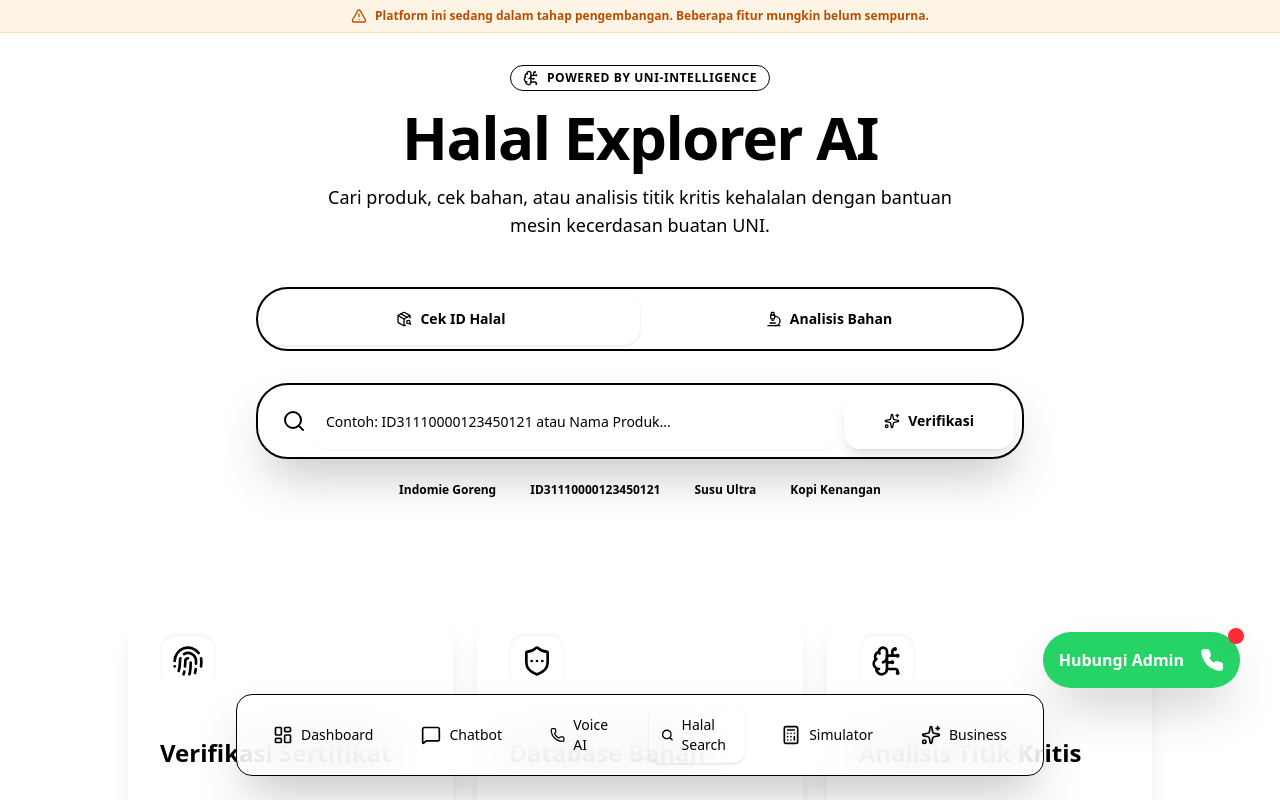
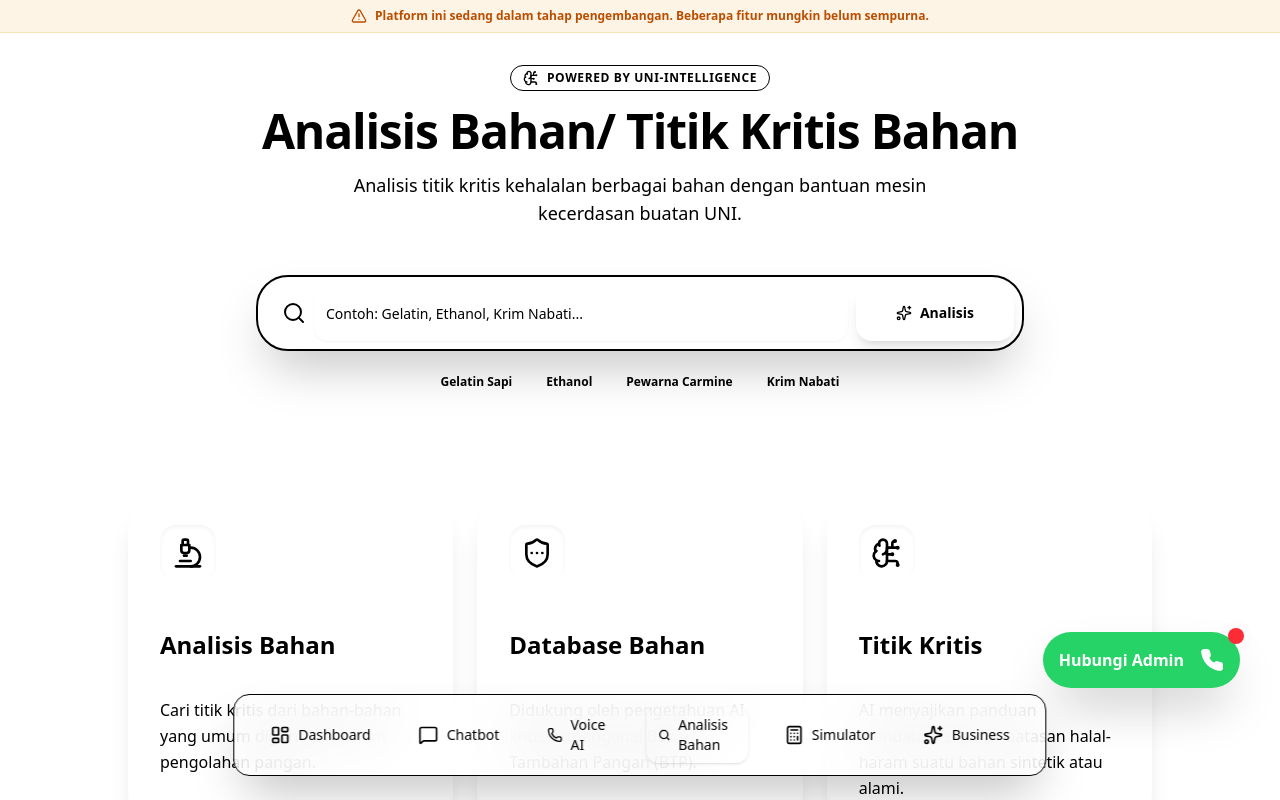
Before and after one commit to ratakiri-dot/aicenter, a Next.js app: page /search in a window 1280 px wide. Shown: the top 800 px of the page. Built offline with nearby package versions, Linux system fonts and the light colour scheme.

Commit message:
refactor: rename search to analisis bahan and remove id check

```diff
--- a/src/app/search/page.tsx
+++ b/src/app/search/page.tsx
@@ -2,26 +2,16 @@
 
 import { useState } from "react";
 import { Card, CardContent } from "@/components/ui/card";
-import { Tabs, TabsContent, TabsList, TabsTrigger } from "@/components/ui/tabs";
-import { Search, Sparkles, CheckCircle2, XCircle, AlertTriangle, Fingerprint, BrainCircuit, History, ShieldEllipsis, PackageSearch, Microscope, Calendar } from "lucide-react";
+import { Search, Sparkles, CheckCircle2, AlertTriangle, BrainCircuit, History, ShieldEllipsis, Microscope, Calendar } from "lucide-react";
 import { Input } from "@/components/ui/input";
 import { Button } from "@/components/ui/button";
 import { cn } from "@/lib/utils";
-
-// Mock AI Knowledge Base
-const AI_KNOWLEDGE = [
-    { type: "product", id: "ID31110000123450121", name: "Susu UHT Full Cream", producer: "PT Ultra Jaya", status: "halal", analysis: "Produk ini telah melalui validasi sistem SIHALAL dengan status aktif. Komposisi susu segar dan penstabil nabati terverifikasi halal." },
-    { type: "material", name: "Gelatin Sapi", status: "halal", analysis: "Berdasarkan Fatwa MUI, gelatin sapi halal selama berasal dari penyembelihan secara syar'i. Produk ini umumnya aman jika sudah bersertifikat." },
-    { type: "material", name: "Ethanol", status: "warning", analysis: "Analisis AI menunjukkan sumber ethanol menentukan kehalalan. Jika berasal dari industri non-khamr (sintetik) hukumnya mubah dalam kadar tertentu." },
-    { type: "material", name: "Carmine (E120)", status: "halal", analysis: "Pewarna merah dari serangga Cochineal. MUI telah memfatwakan halal (Fatwa No. 33 Tahun 2011)." },
-];
 
 export default function SearchPage() {
     const [query, setQuery] = useState("");
     const [isSearching, setIsSearching] = useState(false);
     const [result, setResult] = useState<any>(null);
     const [error, setError] = useState<string | null>(null);
-    const [activeTab, setActiveTab] = useState("id-check");
 
     const handleSearch = async () => {
         if (!query) return;
@@ -33,7 +23,7 @@ export default function SearchPage() {
             const res = await fetch("/api/ai/analyze", {
                 method: "POST",
                 headers: { "Content-Type": "application/json" },
-                body: JSON.stringify({ query, mode: activeTab }),
+                body: JSON.stringify({ query, mode: "analyze" }),
             });
             const data = await res.json();
 
@@ -60,46 +50,34 @@ export default function SearchPage() {
                     <BrainCircuit className="w-4 h-4" />
                     Powered by UNI-Intelligence
                 </div>
-                <h1 className="text-4xl md:text-6xl font-black tracking-tight text-primary">
-                    Halal Explorer <span className="text-secondary">AI</span>
+                <h1 className="text-4xl md:text-5xl font-black tracking-tight text-primary">
+                    Analisis Bahan/ <span className="text-secondary">Titik Kritis Bahan</span>
                 </h1>
                 <p className="text-muted-foreground text-lg max-w-2xl mx-auto">
-                    Cari produk, cek bahan, atau analisis titik kritis kehalalan dengan bantuan mesin kecerdasan buatan UNI.
+                    Analisis titik kritis kehalalan berbagai bahan dengan bantuan mesin kecerdasan buatan UNI.
                 </p>
             </div>
 
-            {/* Smart Search Tabs */}
-            <Tabs defaultValue="id-check" className="w-full max-w-3xl mx-auto" onValueChange={setActiveTab}>
-                <TabsList className="grid w-full grid-cols-2 h-16 bg-white dark:bg-card border-2 border-primary/10 rounded-[2rem] p-1 mb-6">
-                    <TabsTrigger value="id-check" className="rounded-2xl data-[state=active]:bg-primary data-[state=active]:text-primary-foreground font-bold flex items-center gap-2">
-                        <PackageSearch className="w-5 h-5" />
-                        Cek ID Halal
-                    </TabsTrigger>
-                    <TabsTrigger value="analyze" className="rounded-2xl data-[state=active]:bg-secondary data-[state=active]:text-secondary-foreground font-bold flex items-center gap-2">
-                        <Microscope className="w-5 h-5" />
-                        Analisis Bahan
-                    </TabsTrigger>
-                </TabsList>
-
+            {/* Smart Search */}
+            <div className="w-full max-w-3xl mx-auto">
                 <div className="relative">
                     <div className="flex gap-2 p-2 bg-white dark:bg-card border-2 border-primary/20 rounded-[2rem] shadow-2xl focus-within:border-primary transition-all group overflow-hidden">
                         <div className="flex items-center pl-4 text-muted-foreground group-focus-within:text-primary transition-colors">
                             <Search className="w-6 h-6" />
                         </div>
                         <Input
-                            placeholder={activeTab === "id-check" ? "Contoh: ID31110000123450121 atau Nama Produk..." : "Contoh: Gelatin, Ethanol, E120..."}
+                            placeholder="Contoh: Gelatin, Ethanol, Krim Nabati..."
                             className="border-none bg-transparent focus-visible:ring-0 text-lg h-14"
                             value={query}
                             onChange={(e) => setQuery(e.target.value)}
                             onKeyDown={(e) => e.key === "Enter" && handleSearch()}
                         />
                         <Button onClick={handleSearch} className={cn(
-                            "h-14 px-10 rounded-2xl font-bold shadow-lg group relative overflow-hidden transition-all",
-                            activeTab === "id-check" ? "bg-primary hover:bg-primary/95" : "bg-secondary hover:bg-secondary/95 text-secondary-foreground"
+                            "h-14 px-10 rounded-2xl font-bold shadow-lg group relative overflow-hidden transition-all bg-secondary hover:bg-secondary/95 text-secondary-foreground"
                         )}>
                             <span className="relative z-10 flex items-center gap-2">
                                 {isSearching ? <Sparkles className="w-5 h-5 animate-spin" /> : <Sparkles className="w-5 h-5" />}
-                                {activeTab === "id-check" ? "Verifikasi" : "Analisis"}
+                                Analisis
                             </span>
                             {isSearching && (
                                 <div className="absolute inset-0 bg-gradient-to-r from-primary via-secondary to-primary animate-shimmer scale-150" />
@@ -110,10 +88,7 @@ export default function SearchPage() {
                     {/* Search Suggestions */}
                     {!result && !isSearching && (
                         <div className="flex flex-wrap justify-center gap-2 mt-4">
-                            {(activeTab === "id-check"
-                                ? ["Indomie Goreng", "ID31110000123450121", "Susu Ultra", "Kopi Kenangan"]
-                                : ["Gelatin Sapi", "Ethanol", "Pewarna Carmine", "Krim Nabati"]
-                            ).map(s => (
+                            {["Gelatin Sapi", "Ethanol", "Pewarna Carmine", "Krim Nabati"].map(s => (
                                 <button
                                     key={s}
                                     onClick={() => { setQuery(s); handleSearch(); }}
@@ -125,7 +100,7 @@ export default function SearchPage() {
                         </div>
                     )}
                 </div>
-            </Tabs>
+            </div>
 
             {/* Results Area */}
             <div className="min-h-[300px] flex flex-col gap-8">
@@ -162,10 +137,7 @@ export default function SearchPage() {
                 ) : result ? (
                     <div className="grid grid-cols-1 lg:grid-cols-3 gap-6 animate-in zoom-in-95 duration-500">
                         {/* Main Result Card */}
-                        <Card className={cn(
-                            "lg:col-span-2 overflow-hidden border-none shadow-2xl rounded-[2.5rem]",
-                            activeTab === "id-check" ? "bg-white dark:bg-card" : "bg-gradient-to-br from-slate-900 to-slate-800 text-white"
-                        )}>
+                        <Card className="lg:col-span-2 overflow-hidden border-none shadow-2xl rounded-[2.5rem] bg-gradient-to-br from-slate-900 to-slate-800 text-white">
                             <div className={cn(
                                 "h-2 w-full",
                                 result.status === 'halal' ? 'bg-green-500' : result.status === 'warning' ? 'bg-amber-500' : 'bg-destructive'
@@ -173,34 +145,17 @@ export default function SearchPage() {
                             <CardContent className="p-8 space-y-8">
                                 <div className="flex flex-wrap items-start justify-between gap-4">
                                     <div className="space-y-4">
-                                        <div className={cn(
-                                            "inline-flex items-center gap-2 px-3 py-1 rounded-full text-[10px] font-black uppercase tracking-[0.2em]",
-                                            activeTab === "id-check" ? "bg-primary/10 text-primary" : "bg-secondary/20 text-secondary"
-                                        )}>
-                                            {activeTab === 'id-check' ? <Fingerprint className="w-3 h-3" /> : <Microscope className="w-3 h-3" />}
-                                            {activeTab === 'id-check' ? 'Official Certificate Verification' : 'Technical Material Audit'}
+                                        <div className="inline-flex items-center gap-2 px-3 py-1 rounded-full text-[10px] font-black uppercase tracking-[0.2em] bg-secondary/20 text-secondary">
+                                            <Microscope className="w-3 h-3" />
+                                            Technical Material Audit
                                         </div>
 
                                         <div className="space-y-1">
-                                            {result.halalId && (
-                                                <div className={cn(
-                                                    "text-sm font-mono font-bold opacity-70",
-                                                    activeTab === "id-check" ? "text-primary" : "text-secondary"
-                                                )}>
-                                                    #{result.halalId}
-                                                </div>
-                                            )}
-                                            <h2 className={cn(
-                                                "text-5xl font-black leading-tight lowercase first-letter:uppercase",
-                                                activeTab === "id-check" ? "text-primary" : "text-white"
-                                            )}>
+                                            <h2 className="text-5xl font-black leading-tight lowercase first-letter:uppercase text-white">
                                                 {result.name}
                                             </h2>
                                             {result.producer && (
-                                                <p className={cn(
-                                                    "text-xl font-bold italic",
-                                                    activeTab === "id-check" ? "text-muted-foreground" : "text-slate-400"
-                                                )}>
+                                                <p className="text-xl font-bold italic text-slate-400">
                                                     by {result.producer}
                                                 </p>
                                             )}
@@ -221,13 +176,10 @@ export default function SearchPage() {
                                     </div>
                                 </div>
 
-                                <div className={cn(
-                                    "p-8 rounded-[2.5rem] border-2 space-y-4",
-                                    activeTab === "id-check" ? "bg-muted/30 border-primary/5" : "bg-white/5 border-white/10"
-                                )}>
+                                <div className="p-8 rounded-[2.5rem] border-2 space-y-4 bg-white/5 border-white/10">
                                     <div className="flex items-center gap-2 font-bold opacity-80 uppercase text-xs tracking-widest">
                                         <BrainCircuit className="w-4 h-4 text-secondary" />
-                                        {activeTab === 'analyze' ? 'Deep AI Analysis' : 'Registry Intelligence'}
+                                        Deep AI Analysis
                                     </div>
                                     <p className="text-xl leading-relaxed italic font-medium">
                                         "{result.analysis}"
@@ -236,10 +188,7 @@ export default function SearchPage() {
 
                                 <div className="grid grid-cols-1 md:grid-cols-2 gap-4">
                                     {result.issueDate && (
-                                        <div className={cn(
-                                            "flex items-center gap-4 p-5 rounded-3xl border shadow-inner",
-                                            activeTab === "id-check" ? "bg-white border-primary/10" : "bg-slate-800/50 border-white/5"
-                                        )}>
+                                        <div className="flex items-center gap-4 p-5 rounded-3xl border shadow-inner bg-slate-800/50 border-white/5">
                                             <div className="w-12 h-12 rounded-2xl bg-amber-500/10 flex items-center justify-center text-amber-500">
                                                 <Calendar className="w-6 h-6" />
                                             </div>
@@ -251,14 +200,8 @@ export default function SearchPage() {
                                     )}
 
                                     {result.recommendation && (
-                                        <div className={cn(
-                                            "flex items-center gap-4 p-5 rounded-3xl border shadow-inner",
-                                            activeTab === "id-check" ? "bg-primary/5 border-primary/10" : "bg-secondary/5 border-secondary/10"
-                                        )}>
-                                            <div className={cn(
-                                                "w-12 h-12 rounded-2xl flex items-center justify-center",
-                                                activeTab === "id-check" ? "bg-primary/10 text-primary" : "bg-secondary/10 text-secondary"
-                                            )}>
+                                        <div className="flex items-center gap-4 p-5 rounded-3xl border shadow-inner bg-secondary/5 border-secondary/10">
+                                            <div className="w-12 h-12 rounded-2xl flex items-center justify-center bg-secondary/10 text-secondary">
                                                 <Sparkles className="w-6 h-6" />
                                             </div>
                                             <div>
@@ -273,7 +216,6 @@ export default function SearchPage() {
 
                         {/* Side Panels */}
                         <div className="space-y-6">
-                            {activeTab === "analyze" ? (
                             <Card className="p-8 bg-black text-white border-none shadow-2xl rounded-[2.5rem] relative overflow-hidden group">
                                 <div className="absolute top-0 right-0 w-48 h-48 bg-secondary/20 blur-[80px] rounded-full group-hover:scale-150 transition-transform duration-700" />
                                 <h3 className="font-black text-2xl mb-6 flex items-center gap-2 relative z-10 text-secondary">
@@ -291,32 +233,13 @@ export default function SearchPage() {
                                     ))}
                                 </div>
                             </Card>
-                            ) : (
-                                <Card className="p-8 bg-primary/5 border-2 border-primary/10 rounded-[2.5rem] shadow-xl relative overflow-hidden">
-                                    <div className="absolute -bottom-10 -right-10 w-40 h-40 bg-primary/5 rounded-full blur-3xl" />
-                                    <h3 className="font-black text-2xl mb-6 flex items-center gap-2 text-primary">
-                                        <PackageSearch className="w-7 h-7" />
-                                        Validasi BPJPH
-                                    </h3>
-                                    <div className="space-y-4">
-                                        <div className="p-4 bg-white rounded-2xl border border-primary/5 shadow-sm">
-                                            <p className="text-xs font-bold text-muted-foreground mb-1 uppercase tracking-tighter">Sertifikasi Melalui</p>
-                                            <p className="font-black text-primary">{result.lphName || "Lembaga Pemeriksa Halal"}</p>
-                                        </div>
-                                        <div className="p-4 bg-white rounded-2xl border border-primary/5 shadow-sm">
-                                            <p className="text-xs font-bold text-muted-foreground mb-1 uppercase tracking-tighter">Kepastian Hukum</p>
-                                            <p className="text-xs font-medium leading-relaxed italic text-muted-foreground">"Berdasarkan UU No. 33 Tahun 2014, produk ini telah memenuhi standar kehalalan Indonesia."</p>
-                                        </div>
-                                    </div>
-                                </Card>
-                            )}
 
                             <Card className="p-6 border-none bg-slate-100 dark:bg-slate-800/50 rounded-[2rem]">
                                 <h3 className="font-bold text-slate-500 mb-3 text-[10px] uppercase tracking-[0.2em] flex items-center gap-2">
                                     <ShieldEllipsis className="w-4 h-4" /> AI Guard Transparency
                                 </h3>
                                 <p className="text-[10px] text-slate-400 font-bold leading-relaxed uppercase">
-                                    Hasil ini diolah oleh UNI Intelligence. Gunakan hanya sebagai alat bantu pendukung keputusan, bukan sebagai satu-satunya dokumen hukum.
+                                    Hasil ini diolah oleh UNI Intelligence. Gunakan hanya sebagai alat pendukung keputusan, bukan sebagai dokumen hukum.
                                 </p>
                             </Card>
                         </div>
@@ -324,19 +247,19 @@ export default function SearchPage() {
                 ) : (
                     <div className="grid grid-cols-1 md:grid-cols-2 lg:grid-cols-3 gap-6 pt-12">
                         <FeatureCard
-                            icon={Fingerprint}
-                            title="Verifikasi Sertifikat"
-                            desc="Cek validitas nomor sertifikat halal dari BPJPH secara instan."
+                            icon={Microscope}
+                            title="Analisis Bahan"
+                            desc="Cari titik kritis dari bahan-bahan yang umum digunakan dalam pengolahan pangan."
                         />
                         <FeatureCard
                             icon={ShieldEllipsis}
                             title="Database Bahan"
-                            desc="Ribuan basis data bahan tambahan pangan (BTP) dengan status kehalalannya."
+                            desc="Didukung oleh pengetahuan AI khusus mengenai Bahan Tambahan Pangan (BTP)."
                         />
                         <FeatureCard
                             icon={BrainCircuit}
-                            title="Analisis Titik Kritis"
-                            desc="AI mendeteksi potensi kontaminasi atau bahan haram pada produk rumit."
+                            title="Titik Kritis"
+                            desc="AI menyajikan panduan mendalam seputar batasan halal-haram suatu bahan sintetik atau alami."
                         />
                     </div>
                 )}
--- a/src/components/Navbar.tsx
+++ b/src/components/Navbar.tsx
@@ -9,7 +9,7 @@ const navItems = [
   { name: "Dashboard", href: "/", icon: LayoutDashboard },
   { name: "Chatbot", href: "/chatbot", icon: MessageSquare },
   { name: "Voice AI", href: "/voice", icon: Phone },
-  { name: "Halal Search", href: "/search", icon: Search },
+  { name: "Analisis Bahan", href: "/search", icon: Search },
   { name: "Simulator", href: "/simulator", icon: Calculator },
   { name: "Business", href: "/business", icon: Sparkles },
 ];
```
Lines whose indentation alone changed are shown as unchanged.
